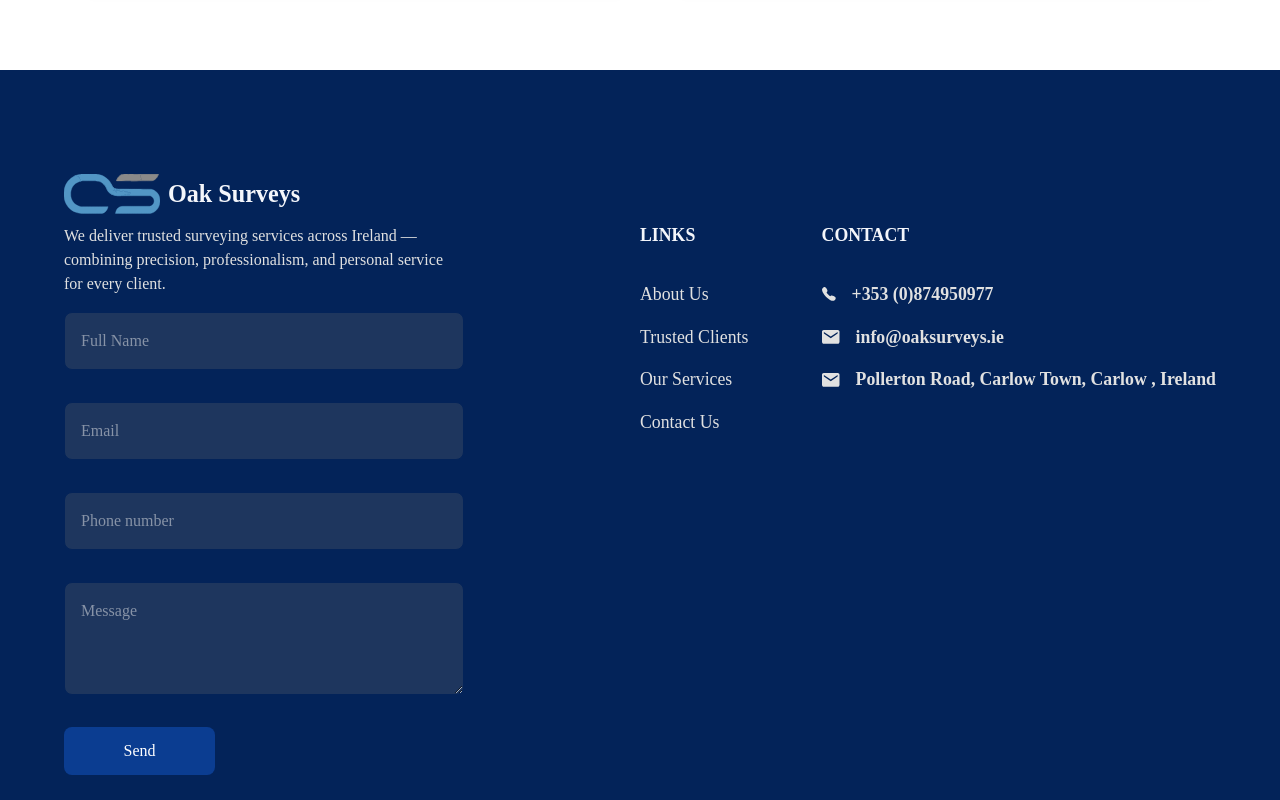
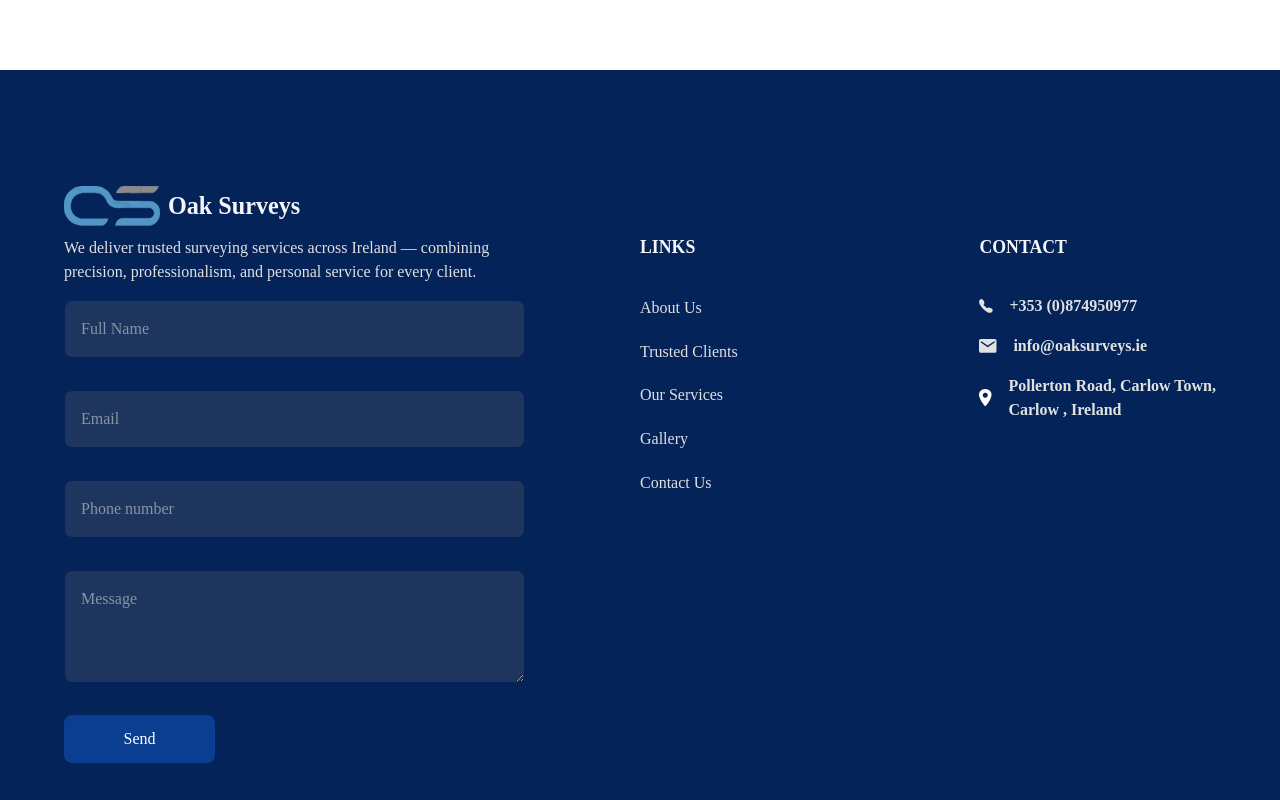
Before and after one commit to Dr-Kehn/oak-survey, a React (Vite) app: page /gallery in a window 1280 px wide. Shown: the part 2344-3144 px from the top of the page. Built offline with nearby package versions, Linux system fonts and the light colour scheme; a web font is replaced by a local one.

Commit message:
test and push

```diff
--- a/src/component/Footer.tsx
+++ b/src/component/Footer.tsx
@@ -48,7 +48,7 @@
   return (
     <footer className=" min-h-[730px] mx-auto bg-brand-950 flex items-center">
       <section className="mx-auto lg:w-[90%] w-[80%] md:w-full md:px-10 lg:px-0 flex md:flex-row flex-col justify-between font-medium py-14 md:py-0">
-        <aside className="lg:w-[400px] md:w-[350px] w-full">
+        <aside className="md:w-[40%] w-full">
           {/* Form */}
           <h1 className="flex items-center gap-2 font-bold text-[1.51rem] mb-2.5 text-white-25">
             <img src="/oak_logo.svg" alt="Oak Logo" /> Oak Surveys
@@ -103,15 +103,15 @@
         </aside>
 
         <div className="flex justify-between md:w-[50%] w-full mt-32 md:mt-0">
-          <aside>
+          <aside className="mr-4">
             {/* Links */}
-            <h1 className="font-bold text-[1.11125rem] text-white-25 mt-12">
+            <h1 className="font-bold text-[0.875rem] sm:text-[1rem] md:text-lg lg:text-[1.11125rem] text-white-25 mt-12">
               LINKS
               <ul className="flex flex-col gap-4 mt-8">
                 <li>
                   <Link
                     to="about"
-                    className="md:text-[1.125rem]/27.67px text-[0.75rem]/27.67px font-normal  text-white-gray hover:underline cursor-pointer"
+                    className="text-[0.625rem] sm:text-[0.75rem] md:text-base lg:text-lg/27.67px font-normal text-white-gray hover:underline cursor-pointer"
                     onClick={handleScrollOnClick}
                   >
                     About Us
@@ -119,7 +119,7 @@
                 </li>
                 <li>
                   <Link
-                    className="md:text-[1.125rem]/27.67px text-[0.75rem]/27.67px font-normal  text-white-gray hover:underline cursor-pointer"
+                    className="text-[0.625rem] sm:text-[0.75rem] md:text-base lg:text-lg/27.67px font-normal text-white-gray hover:underline cursor-pointer"
                     to="trustedPartners"
                     onClick={handleScrollOnClick}
                   >
@@ -128,16 +128,27 @@
                 </li>
                 <li>
                   <Link
-                    className="md:text-[1.125rem]/27.67px text-[0.75rem]/27.67px font-normal  text-white-gray hover:underline cursor-pointer"
+                    className="text-[0.625rem] sm:text-[0.75rem] md:text-base lg:text-lg/27.67px font-normal text-white-gray hover:underline cursor-pointer"
                     to="services"
                     onClick={handleScrollOnClick}
                   >
                     Our Services
                   </Link>
                 </li>
+
                 <li>
                   <Link
-                    className="md:text-[1.125rem]/27.67px text-[0.75rem]/27.67px font-normal  text-white-gray hover:underline cursor-pointer"
+                    className="text-[0.625rem] sm:text-[0.75rem] md:text-base lg:text-lg/27.67px font-normal text-white-gray hover:underline cursor-pointer"
+                    to="gallery"
+                    onClick={handleScrollOnClick}
+                  >
+                    Gallery
+                  </Link>
+                </li>
+
+                <li>
+                  <Link
+                    className="text-[0.625rem] sm:text-[0.75rem] md:text-base lg:text-lg/27.67px font-normal text-white-gray hover:underline cursor-pointer"
                     to="contact"
                     onClick={handleScrollOnClick}
                   >
@@ -150,12 +161,12 @@
 
           <aside>
             {/* Contact section */}
-            <h1 className="font-bold text-[1.11125rem] mb-2.5 text-white-25 mt-12 ">
+            <h1 className="font-bold text-[0.875rem] sm:text-[1rem] md:text-lg lg:text-[1.11125rem] mb-2.5 text-white-25 mt-12">
               CONTACT
               <ul className="flex flex-col gap-4 mt-8 text-white-gray">
                 <li>
                   <a
-                    className="flex items-center gap-4 md:text-[1.125rem]/27.67px text-[0.75rem]/27.67px "
+                    className="flex items-center gap-4 md:text-[0.875rem] lg:text-base text-[0.625rem]/27.67px"
                     href="tel:+3530874950977"
                     rel="noopener noreferrer"
                   >
@@ -166,7 +177,7 @@
 
                 <li>
                   <a
-                    className="flex items-center gap-4 md:text-[1.125rem]/27.67px text-[0.75rem]/27.67px"
+                    className="flex items-center gap-4 text-[0.625rem] sm:text-[0.75rem] md:text-base lg:text-lg/27.67px"
                     href="mailto:info@oaksurveys.ie"
                     rel="noopener noreferrer"
                     target="_blank"
@@ -177,13 +188,13 @@
 
                 <li>
                   <a
-                    className="flex items-center gap-4 md:text-[1.125rem]/27.67px text-[0.75rem]/27.67px"
+                    className="flex items-center gap-4 text-[0.625rem] sm:text-[0.75rem] md:text-base lg:text-lg/27.67px"
                     href="https://maps.google.com/?q=Pollerton+Road,+Carlow+Town,+Carlow,+Ireland"
                     rel="noopener noreferrer"
                     target="_blank"
                   >
-                    <img src="/mail.svg" alt="mail icon" /> Pollerton Road,
-                    Carlow Town, Carlow , Ireland
+                    <img src="/locationIcon.png" alt="location icon" />{" "}
+                    Pollerton Road, Carlow Town, <br /> Carlow , Ireland
                   </a>
                 </li>
               </ul>
--- a/src/component/gallery/Gallery.tsx
+++ b/src/component/gallery/Gallery.tsx
@@ -47,7 +47,7 @@
   const displayGallery = card.map((card) => (
     <div
       key={card.id}
-      className="w-full galleryCardShadow rounded-2xl sm:rounded-3xl p-4 sm:p-5 md:p-6"
+      className="w-full galleryCardShadow rounded-2xl sm:rounded-3xl p-4 sm:p-5 md:p-6 hover:scale-105 transition-transform duration-300"
     >
       <h1 className="font-bold text-lg sm:text-xl md:text-2xl leading-6 sm:leading-7 md:leading-8 tracking-normal text-gallery-black">
         {card.title}
```
Also changed, not shown: public/locationIcon.png (added).
